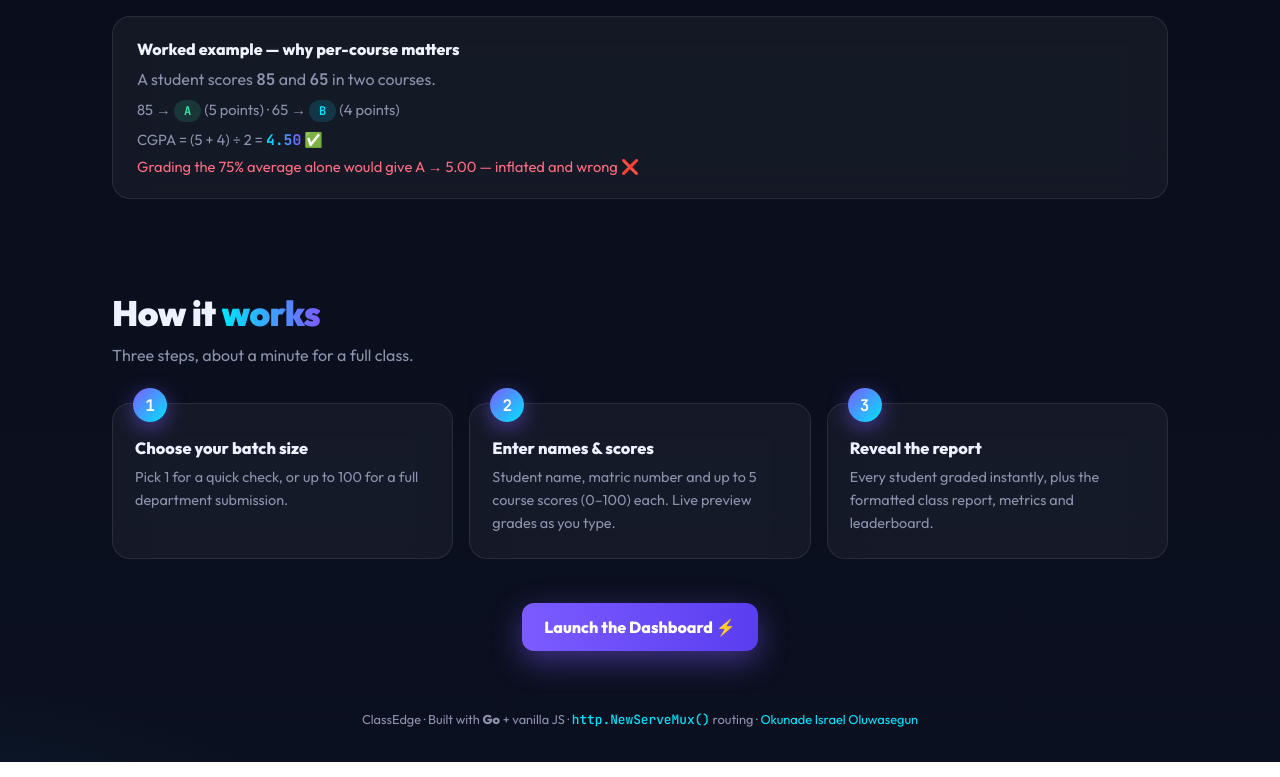
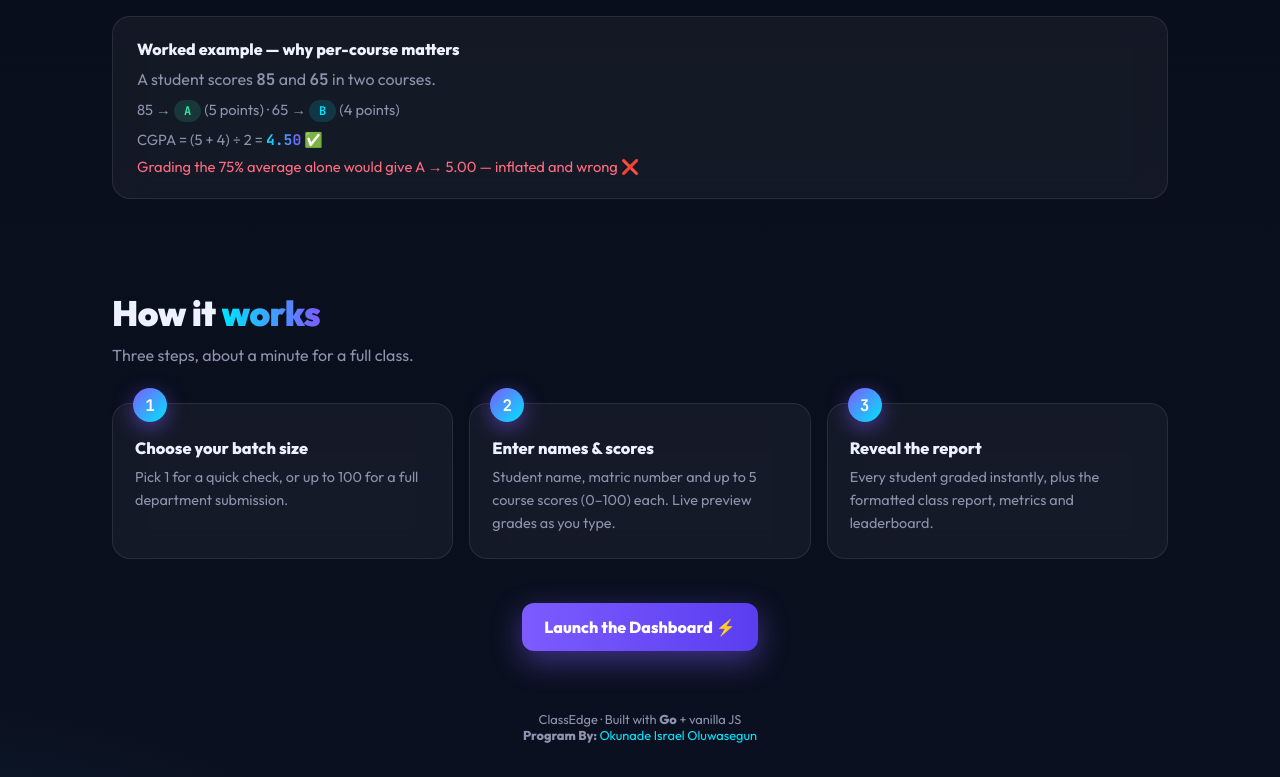
Before and after one commit to israeloluwasegun293-stars/Univesity-Department-Student-Grading-Program, a plain HTML site: page templates/landing.html in a window 1280 px wide. Shown: the part 1967-2744 px from the top of the page. Drawn offline with Linux system fonts and the light colour scheme; files that its build step writes are made by us from their sources; files whose address does not match are found by name.

Commit message:
watermark

```diff
--- a/templates/landing.html
+++ b/templates/landing.html
@@ -145,7 +145,7 @@
   </section>
 
   <footer class="site-footer">
-    <p>ClassEdge · Built with <strong>Go</strong> + vanilla JS · <code>http.NewServeMux()</code> routing · <a href="https://github.com/israeloluwasegun293-stars">Okunade Israel Oluwasegun</a></p>
+    <p>ClassEdge · Built with <strong>Go</strong> + vanilla JS <br> <strong> Program By: </strong> <a href="https://github.com/israeloluwasegun293-stars">Okunade Israel Oluwasegun</a></p>
   </footer>
 
   <script src="static/js/landing.js"></script>
```
